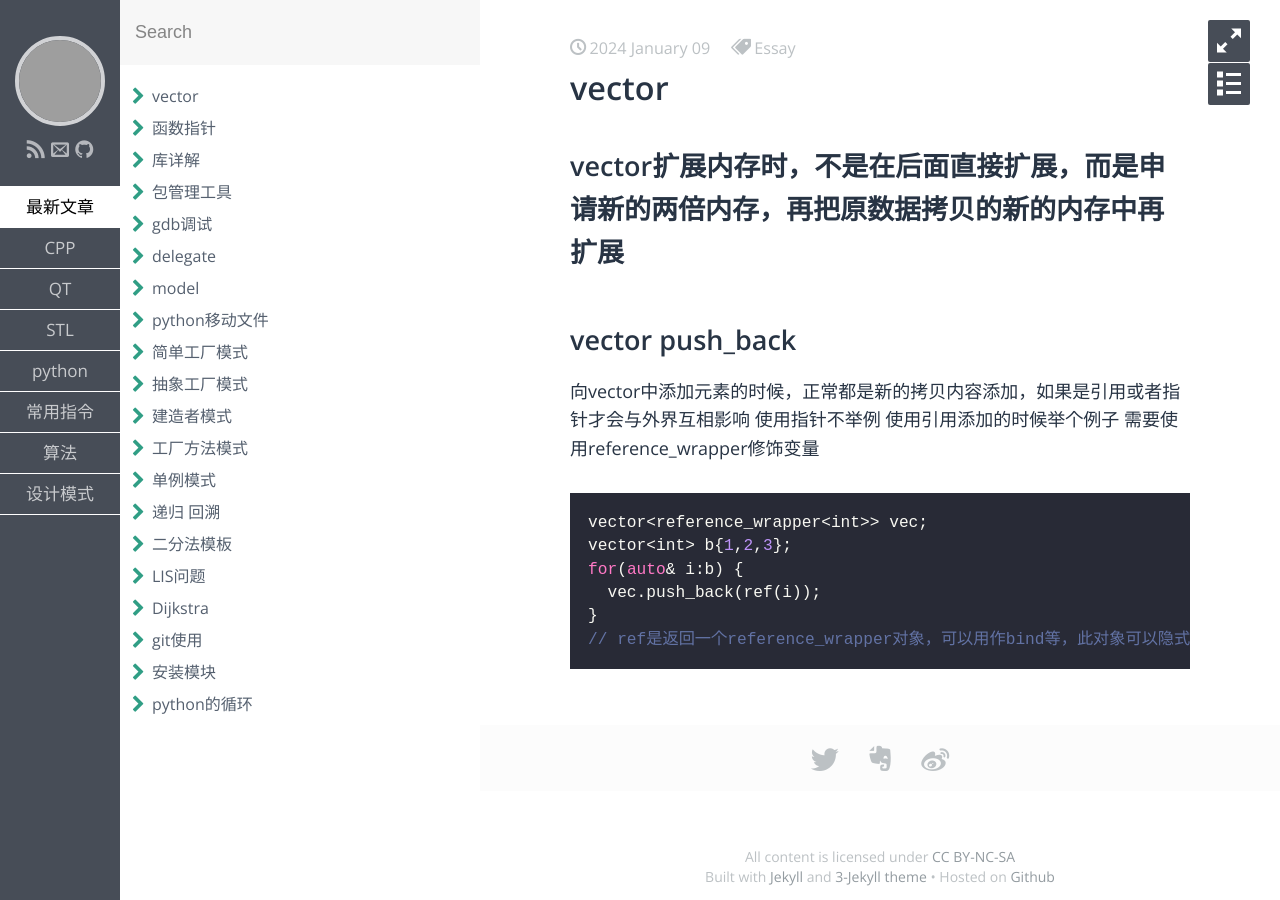
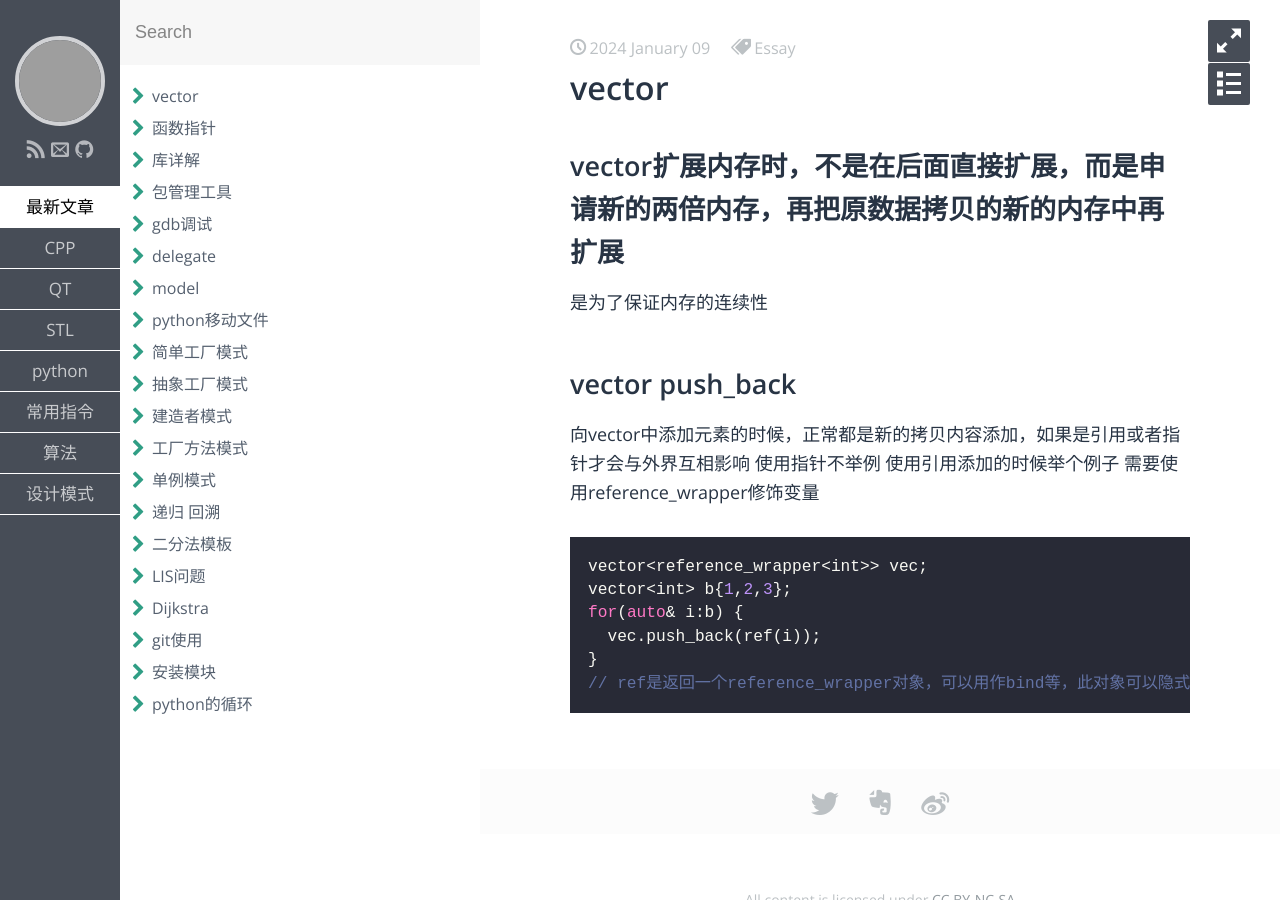
Before and after one commit to aliangaaa/aliangaaa.github.io, a Jekyll site: the page built from _posts/STL/2024-1-9-vector.md, in a window 1280 px wide. Built offline with Jekyll 4.4.1, drawn with Linux system fonts in a browser that asks for light colours; some web fonts are replaced; grey boxes are pictures that could not be loaded.

Commit message:
Update 2024-1-9-vector.md

```diff
--- a/_posts/STL/2024-1-9-vector.md
+++ b/_posts/STL/2024-1-9-vector.md
@@ -8,6 +8,7 @@ description:
 ---
 
 ## vector扩展内存时，不是在后面直接扩展，而是申请新的两倍内存，再把原数据拷贝的新的内存中再扩展
+是为了保证内存的连续性
 
 ## vector push_back
 向vector中添加元素的时候，正常都是新的拷贝内容添加，如果是引用或者指针才会与外界互相影响
```
